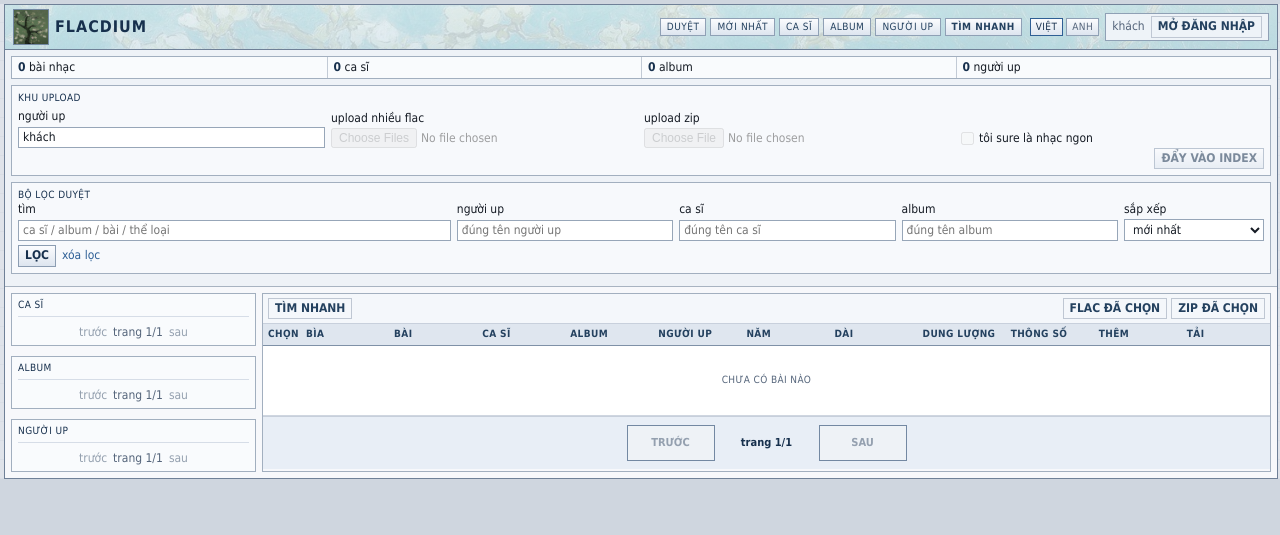
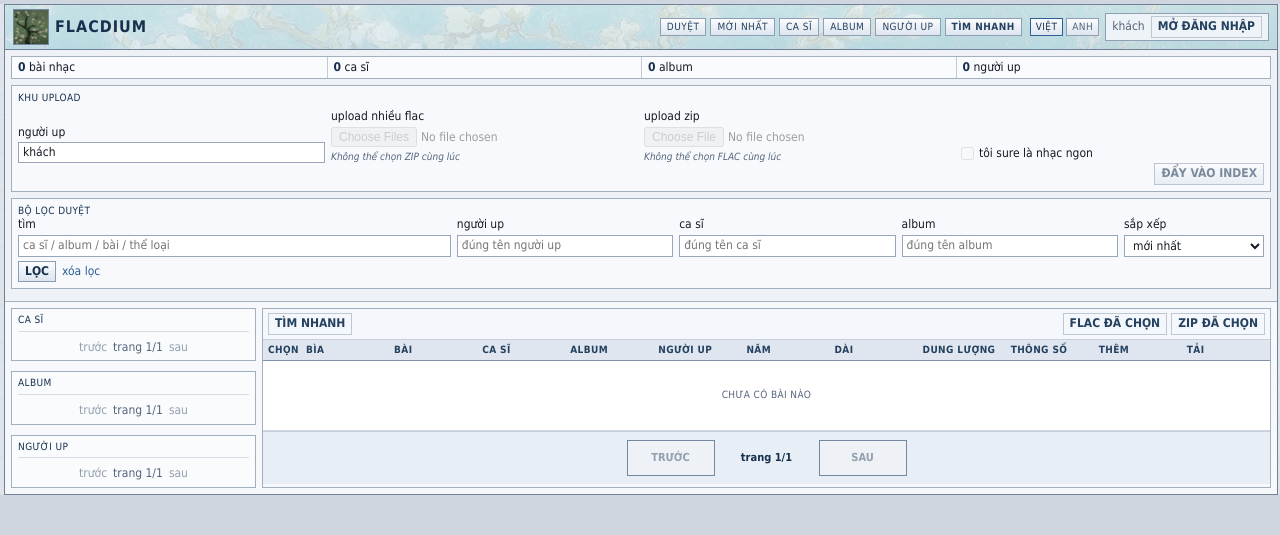
Before and after one commit to endermeme/Flacdium, a FastAPI app: page / in a window 1280 px wide. Shown: the top 535 px of the page. Run offline with FastAPI, Linux system fonts and the light colour scheme; data that the repository does not hold is empty; some libraries are stand-ins or nearby versions.

Commit message:
download

```diff
--- a/Flacdium/app/main.py
+++ b/Flacdium/app/main.py
@@ -119,6 +119,9 @@ SIGNUP_RATE_LIMIT = env_int("FLACDIUM_SIGNUP_RATE_LIMIT", 6)
 SIGNUP_RATE_WINDOW_SECONDS = env_int("FLACDIUM_SIGNUP_RATE_WINDOW_SECONDS", 3600)
 UPLOAD_RATE_LIMIT = env_int("FLACDIUM_UPLOAD_RATE_LIMIT", 10)
 UPLOAD_RATE_WINDOW_SECONDS = env_int("FLACDIUM_UPLOAD_RATE_WINDOW_SECONDS", 3600)
+DOWNLOAD_RATE_LIMIT = env_int("FLACDIUM_DOWNLOAD_RATE_LIMIT", 50)
+DOWNLOAD_RATE_WINDOW_SECONDS = env_int("FLACDIUM_DOWNLOAD_RATE_WINDOW_SECONDS", 3600)
+MAX_CONCURRENT_DOWNLOADS = env_int("FLACDIUM_MAX_CONCURRENT_DOWNLOADS", 3)
 LANGUAGES = ("vi", "en")
 REQUIRED_TAGS = ("artist", "album", "title", "tracknumber", "date")
 TRACKS_PER_PAGE = 24
@@ -305,6 +308,8 @@ TEXT: dict[str, dict[str, str]] = {
         "rate_limit_login": "thử đăng nhập quá nhiều lần, chờ một lúc rồi thử lại",
         "rate_limit_signup": "tạo tài khoản quá nhanh, chờ một lúc rồi thử lại",
         "rate_limit_upload": "upload quá nhiều lần trong thời gian ngắn, chờ một lúc rồi thử lại",
+        "rate_limit_download": "tải quá nhiều file, chờ một lúc rồi thử lại",
+        "zip_corrupted": "file zip bị hỏng",
         "track_not_found": "không thấy bài",
         "file_missing": "file trên ổ đĩa không còn",
         "queued_review": "file đã vào hàng chờ duyệt",
@@ -504,6 +509,8 @@ TEXT: dict[str, dict[str, str]] = {
         "rate_limit_login": "too many login attempts, wait a bit and try again",
         "rate_limit_signup": "too many signup attempts, wait a bit and try again",
         "rate_limit_upload": "too many uploads in a short time, wait a bit and try again",
+        "rate_limit_download": "too many downloads, wait a bit and try again",
+        "zip_corrupted": "corrupted zip file",
         "track_not_found": "track not found",
         "file_missing": "file missing on disk",
         "queued_review": "file queued for review",
@@ -863,7 +870,7 @@ def analyze_spectral_profile(source_path: Path, sample_rate: int, duration_secon
                 "rawvideo",
                 "-",
             ],
-            timeout=45,
+            timeout=30,
         )
     except Exception:  # noqa: BLE001
         return {}
@@ -896,7 +903,7 @@ def analyze_spectral_profile(source_path: Path, sample_rate: int, duration_secon
             ],
             stderr=subprocess.STDOUT,
             text=True,
-            timeout=45,
+            timeout=30,
         )
         for line in rolloff_output.splitlines():
             if "lavfi.aspectralstats.1.rolloff=" in line:
@@ -1260,6 +1267,18 @@ def enforce_upload_rate_limit(request: Request, username_value: str, batch_id: s
     )
     if batch_id:
         record_request_event("upload_batch", batch_scope)
+
+
+def enforce_download_rate_limit(request: Request, username_value: str) -> None:
+    ip_address, _ = get_client_ip(request)
+    check_rate_limit(request, "download", f"ip:{ip_address}", DOWNLOAD_RATE_LIMIT, DOWNLOAD_RATE_WINDOW_SECONDS)
+    check_rate_limit(
+        request,
+        "download",
+        f"user:{username_value.lower()}",
+        DOWNLOAD_RATE_LIMIT,
+        DOWNLOAD_RATE_WINDOW_SECONDS,
+    )
 
 
 def lookup_cell_location(cell_data: dict[str, str], ip_changed: bool) -> tuple[str, str, str]:
@@ -1464,24 +1483,36 @@ def ensure_spectrum_image(track_row: sqlite3.Row) -> Path:
     target_path.parent.mkdir(parents=True, exist_ok=True)
     if target_path.exists():
         return target_path
-    subprocess.run(
-        [
-            "ffmpeg",
-            "-hide_banner",
-            "-loglevel",
-            "error",
-            "-i",
-            str(source_path),
-            "-lavfi",
-            "showspectrumpic=s=1600x900:legend=enabled:color=intensity:scale=log:fscale=lin:gain=2:drange=135",
-            "-frames:v",
-            "1",
-            str(target_path),
-            "-y",
-        ],
-        check=True,
-        timeout=90,
-    )
+
+    duration_seconds = int(track_row["duration_seconds"] or 0)
+    spectrum_size = "1200x600" if duration_seconds > 300 else "800x400"
+
+    try:
+        subprocess.run(
+            [
+                "ffmpeg",
+                "-hide_banner",
+                "-loglevel",
+                "error",
+                "-i",
+                str(source_path),
+                "-lavfi",
+                f"showspectrumpic=s={spectrum_size}:legend=disabled:color=intensity:scale=lin:gain=2",
+                "-frames:v",
+                "1",
+                str(target_path),
+                "-y",
+            ],
+            check=True,
+            timeout=30,
+        )
+    except subprocess.TimeoutExpired:
+        if not target_path.exists():
+            raise HTTPException(status_code=500, detail="spectrum generation timeout")
+    except subprocess.CalledProcessError:
+        if not target_path.exists():
+            raise HTTPException(status_code=500, detail="spectrum generation failed")
+
     return target_path
 
 
@@ -2015,44 +2046,68 @@ def process_zip_path(
     lang: str,
 ) -> None:
     try:
-        with ZipFile(zip_path) as archive:
-            members = [member for member in archive.infolist() if not member.is_dir()]
-            flac_members = [member for member in members if member.filename.lower().endswith(".flac")]
+        with ZipFile(zip_path, 'r') as archive:
+            test_result = archive.testzip()
+            if test_result is not None:
+                rejected.append(f"{zip_name}: {text_for(lang).get('zip_corrupted', 'corrupted ZIP file')}")
+                return
+
+            flac_members = [
+                member for member in archive.infolist()
+                if not member.is_dir() and member.filename.lower().endswith(".flac")
+            ]
+
             if not flac_members:
                 rejected.append(f"{zip_name}: {text_for(lang)['zip_empty']}")
+                return
+
             if len(flac_members) > MAX_ZIP_MEMBERS:
                 rejected.append(f"{zip_name}: {text_for(lang)['zip_too_many_members']}")
                 return
+
             total_unpacked_bytes = 0
+            processed_count = 0
+
             for member in flac_members:
-                if member.file_size > MAX_ZIP_MEMBER_BYTES:
-                    rejected.append(f"{member.filename}: {text_for(lang)['zip_member_too_large']}")
+                try:
+                    if member.file_size > MAX_ZIP_MEMBER_BYTES:
+                        rejected.append(f"{member.filename}: {text_for(lang)['zip_member_too_large']}")
+                        continue
+
+                    if total_unpacked_bytes + member.file_size > MAX_ZIP_TOTAL_UNPACKED_BYTES:
+                        rejected.append(f"{zip_name}: {text_for(lang)['zip_unpacked_too_large']}")
+                        break
+
+                    tmp_flac = Path(
+                        tempfile.NamedTemporaryFile(delete=False, dir=TMP_DIR, suffix=".flac").name
+                    )
+
+                    try:
+                        with archive.open(member, 'r') as source, tmp_flac.open("wb") as target:
+                            written_bytes = copy_stream_limited(
+                                source,
+                                target,
+                                MAX_ZIP_MEMBER_BYTES,
+                                "zip_member_too_large",
+                            )
+                        total_unpacked_bytes += written_bytes
+                        ingest_staged_flac(
+                            tmp_flac,
+                            Path(member.filename).name,
+                            uploader,
+                            accepted,
+                            rejected,
+                            lang,
+                        )
+                        processed_count += 1
+
+                    finally:
+                        tmp_flac.unlink(missing_ok=True)
+
+                except Exception as file_exc:
+                    rejected.append(f"{member.filename}: {file_exc}")
                     continue
-                if total_unpacked_bytes + member.file_size > MAX_ZIP_TOTAL_UNPACKED_BYTES:
-                    rejected.append(f"{zip_name}: {text_for(lang)['zip_unpacked_too_large']}")
-                    break
-                tmp_flac = Path(
-                    tempfile.NamedTemporaryFile(delete=False, dir=TMP_DIR, suffix=".flac").name
-                )
-                try:
-                    with archive.open(member) as source, tmp_flac.open("wb") as target:
-                        written_bytes = copy_stream_limited(
-                            source,
-                            target,
-                            MAX_ZIP_MEMBER_BYTES,
-                            "zip_member_too_large",
-                        )
-                    total_unpacked_bytes += written_bytes
-                    ingest_staged_flac(
-                        tmp_flac,
-                        Path(member.filename).name,
-                        uploader,
-                        accepted,
-                        rejected,
-                        lang,
-                    )
-                finally:
-                    tmp_flac.unlink(missing_ok=True)
+
     except IngestError as exc:
         rejected.append(f"{zip_name}: {describe_error(str(exc), lang)}")
     except Exception as exc:  # noqa: BLE001
@@ -3093,6 +3148,11 @@ async def download(request: Request, track_id: int) -> FileResponse:
     if not user["is_active"]:
         raise HTTPException(status_code=403, detail=text_for(lang)["user_disabled"])
 
+    try:
+        enforce_download_rate_limit(request, user["username"])
+    except HTTPException as exc:
+        raise HTTPException(status_code=429, detail=text_for(lang)["rate_limit_download"]) from exc
+
     with get_db() as connection:
         row = connection.execute("SELECT * FROM tracks WHERE id = ?", (track_id,)).fetchone()
     if row is None:
@@ -3116,6 +3176,11 @@ async def download_bundle(request: Request, ids: str = "") -> FileResponse:
         raise HTTPException(status_code=403, detail=text_for(lang)["login_needed_notice"])
     if not user["is_active"]:
         raise HTTPException(status_code=403, detail=text_for(lang)["user_disabled"])
+
+    try:
+        enforce_download_rate_limit(request, user["username"])
+    except HTTPException as exc:
+        raise HTTPException(status_code=429, detail=text_for(lang)["rate_limit_download"]) from exc
 
     raw_ids = [part.strip() for part in ids.split(",") if part.strip()]
     track_ids: list[int] = []
--- a/Flacdium/app/static/app.js
+++ b/Flacdium/app/static/app.js
@@ -254,6 +254,26 @@ if (spectrumOverlay) {
 }
 
 if (uploadForm && window.XMLHttpRequest && window.FormData) {
+  if (uploadFilesInput && uploadZipInput) {
+    uploadFilesInput.addEventListener("change", () => {
+      if (uploadFilesInput.files.length > 0) {
+        uploadZipInput.value = "";
+        uploadZipInput.disabled = true;
+      } else {
+        uploadZipInput.disabled = false;
+      }
+    });
+
+    uploadZipInput.addEventListener("change", () => {
+      if (uploadZipInput.files.length > 0) {
+        uploadFilesInput.value = "";
+        uploadFilesInput.disabled = true;
+      } else {
+        uploadFilesInput.disabled = false;
+      }
+    });
+  }
+
   uploadForm.addEventListener("submit", (event) => {
     if (uploadInFlight) {
       event.preventDefault();
--- a/Flacdium/app/static/styles.css
+++ b/Flacdium/app/static/styles.css
@@ -612,6 +612,14 @@ button {
   margin-top: 0;
 }
 
+.input-hint {
+  display: block;
+  font-size: 10px;
+  color: var(--muted);
+  margin-top: 2px;
+  font-style: italic;
+}
+
 button {
   margin-top: 0;
   padding: 2px 6px;
--- a/Flacdium/app/templates/index.html
+++ b/Flacdium/app/templates/index.html
@@ -180,10 +180,12 @@
         <label>
           <span>{{ t["bulk_flac"] }}</span>
           <input type="file" name="files" accept=".flac" multiple {% if not current_user %}disabled{% endif %}>
+          <small class="input-hint">Không thể chọn ZIP cùng lúc</small>
         </label>
         <label>
           <span>{{ t["zip_drop"] }}</span>
           <input type="file" name="zip_file" accept=".zip" {% if not current_user %}disabled{% endif %}>
+          <small class="input-hint">Không thể chọn FLAC cùng lúc</small>
         </label>
         <label class="checkbox-line">
           <input type="checkbox" name="rights_confirmed" value="true" required {% if not current_user %}disabled{% endif %}>
@@ -272,7 +274,7 @@
           {% endif %}
           <span>{{ t["page_label"] }} {{ sidebar["artists"]["pagination"]["page"] }}/{{ sidebar["artists"]["pagination"]["total_pages"] }}</span>
           {% if sidebar["artists"]["pagination"]["next_url"] %}
-            <a href="{{ sidebar['artists']['pagination']['next_url'] }}">{{ t["page_next"] }}</a>
+            <a href="{{ sidebar['artists']['pagination']['next_url'] }}" rel="nofollow">{{ t["page_next"] }}</a>
           {% else %}
             <span class="pager-muted">{{ t["page_next"] }}</span>
           {% endif %}
@@ -297,7 +299,7 @@
           {% endif %}
           <span>{{ t["page_label"] }} {{ sidebar["albums"]["pagination"]["page"] }}/{{ sidebar["albums"]["pagination"]["total_pages"] }}</span>
           {% if sidebar["albums"]["pagination"]["next_url"] %}
-            <a href="{{ sidebar['albums']['pagination']['next_url'] }}">{{ t["page_next"] }}</a>
+            <a href="{{ sidebar['albums']['pagination']['next_url'] }}" rel="nofollow">{{ t["page_next"] }}</a>
           {% else %}
             <span class="pager-muted">{{ t["page_next"] }}</span>
           {% endif %}
@@ -316,7 +318,7 @@
           {% endif %}
           <span>{{ t["page_label"] }} {{ sidebar["uploaders"]["pagination"]["page"] }}/{{ sidebar["uploaders"]["pagination"]["total_pages"] }}</span>
           {% if sidebar["uploaders"]["pagination"]["next_url"] %}
-            <a href="{{ sidebar['uploaders']['pagination']['next_url'] }}">{{ t["page_next"] }}</a>
+            <a href="{{ sidebar['uploaders']['pagination']['next_url'] }}" rel="nofollow">{{ t["page_next"] }}</a>
           {% else %}
             <span class="pager-muted">{{ t["page_next"] }}</span>
           {% endif %}
```
